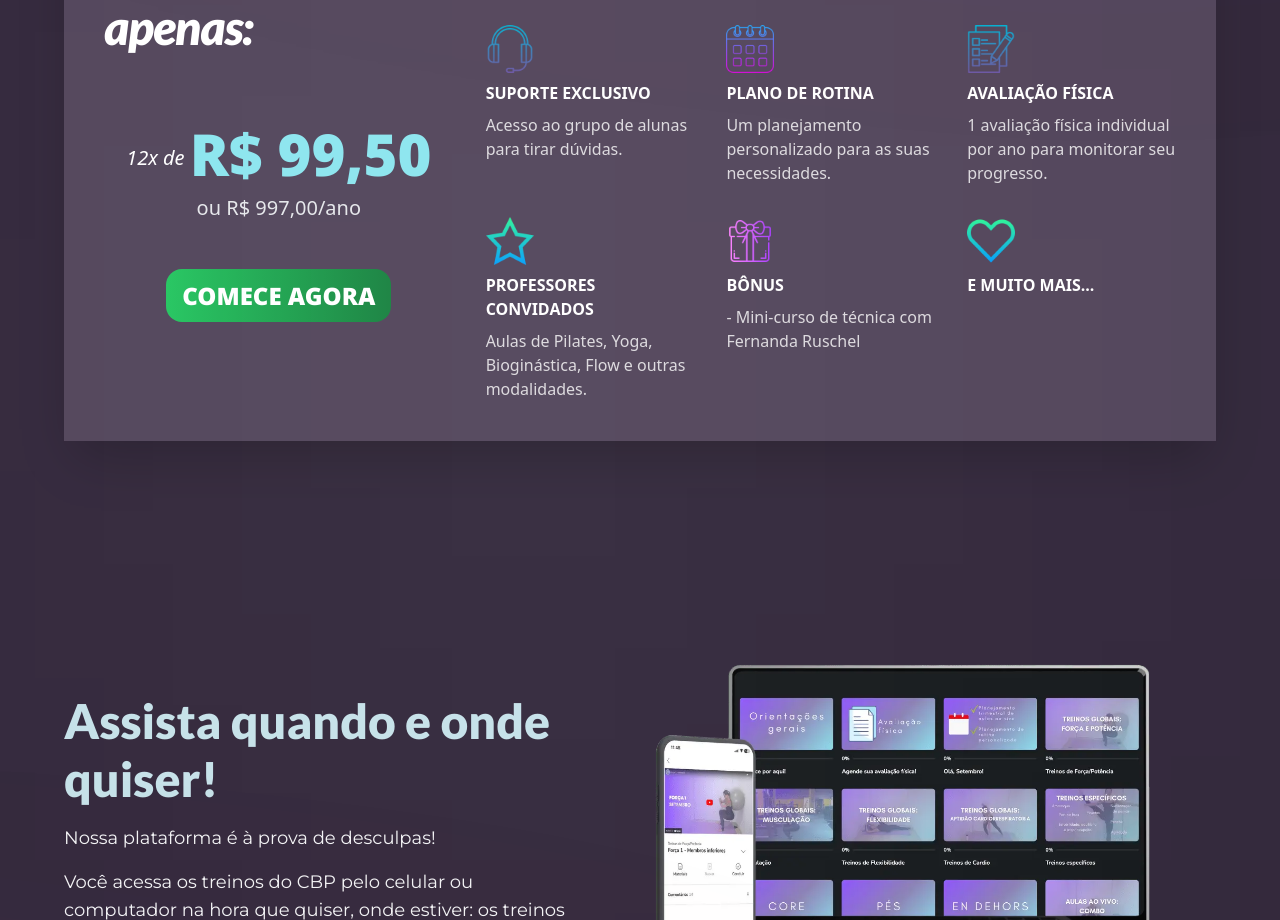
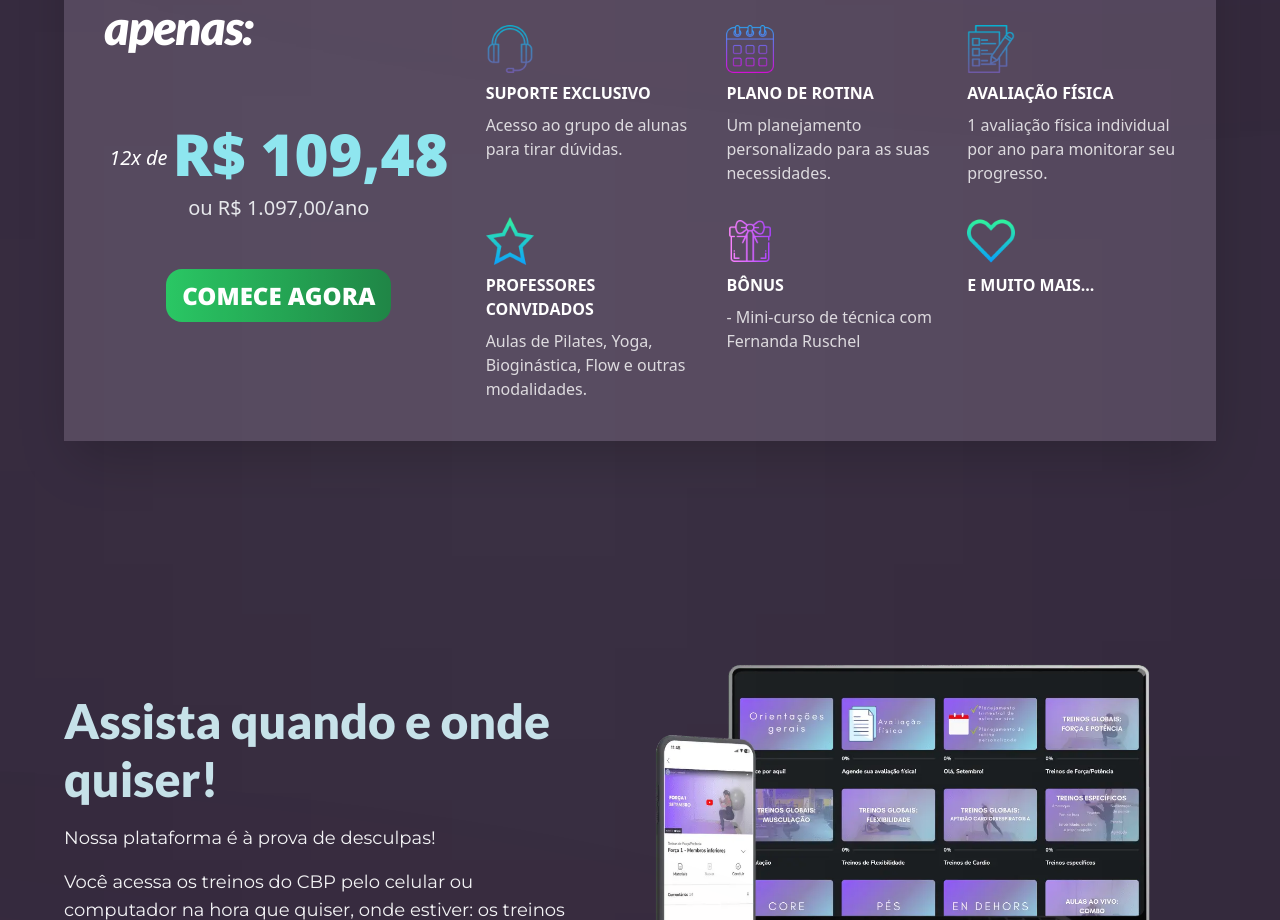
Before and after one commit to rubemputtini/bailarina-preparada-web, a React (Vite) app: page / in a window 1280 px wide. Shown: the part 2480-3400 px from the top of the page. Built offline with nearby package versions, Linux system fonts and the light colour scheme; a web font is replaced by a local one.

Commit message:
Price update

```diff
--- a/src/constants/index.js
+++ b/src/constants/index.js
@@ -4,7 +4,7 @@ import { depoimento2, depoimento3, depoimento4, depoimentoAndreza, depoimentoLet
 export const navLinks = [
     { href: "https://hotmart.com/pt-br/club/clube-bailarina-preparada", label: "Área do Aluno"},
     { href: "https://wa.me/351914793862", label: "Está com dúvida?", imgURL: whatsapp},
-    { href: "https://pay.hotmart.com/R46545109G?off=olo9rcsd", label: "Hotmart"},
+    { href: "https://pay.hotmart.com/R46545109G?off=tnqkr0ch", label: "Hotmart"},
 ];
 
 export const statistics = [
--- a/src/sections/CTA.jsx
+++ b/src/sections/CTA.jsx
@@ -15,10 +15,10 @@ const CTA = () => {
                             12x de&nbsp;
                         </span>
                         <span className="mb-2 text-3xl sm:text-5xl font-extrabold font-noto text-[#8AE5EF]">
-                            R$ 99,50
+                            R$ 109,48
                         </span>
                     </div>
-                    <p className="text-gray-200 mb-6 text-xl text-center">ou R$ 997,00/ano</p>
+                    <p className="text-gray-200 mb-6 text-xl text-center">ou R$ 1.097,00/ano</p>
                     <div className="flex justify-center items-center">
                         <a className="bg-gradient-to-r from-green-500 to-green-700 text-white text-2xl px-4 py-2 md:py-3 rounded-2xl font-bold hover:opacity-90 transition-opacity mt-6 font-noto" href={navLinks[2].href}>
                             COMECE AGORA
```
